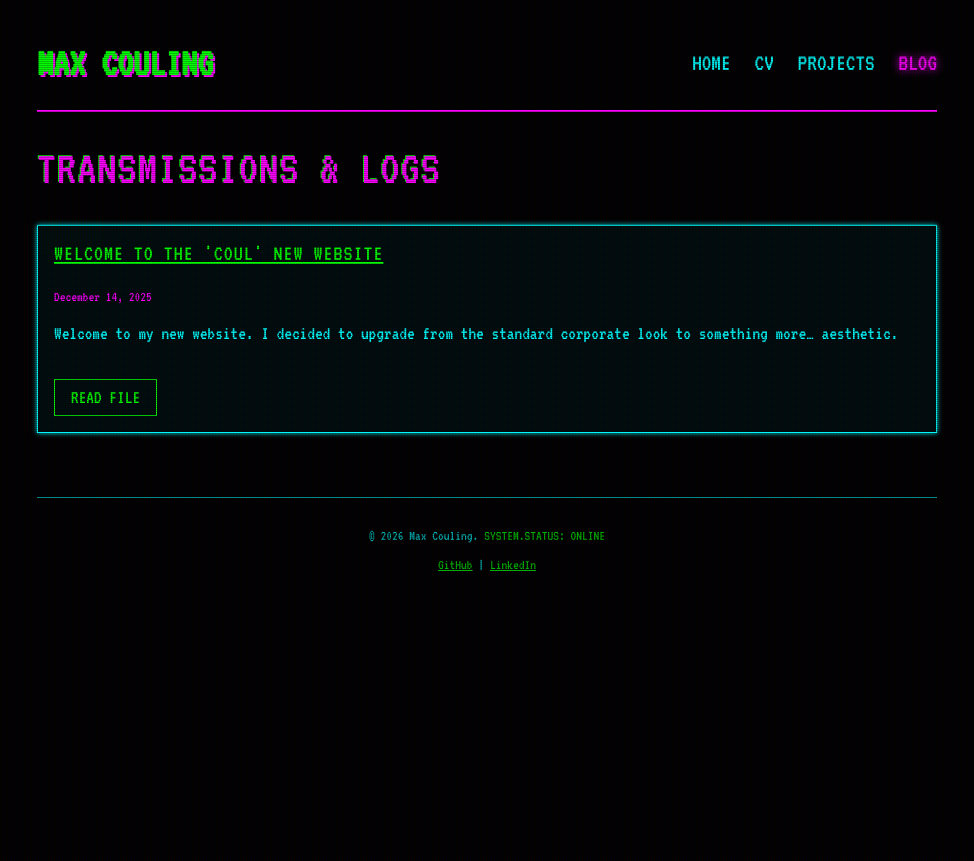
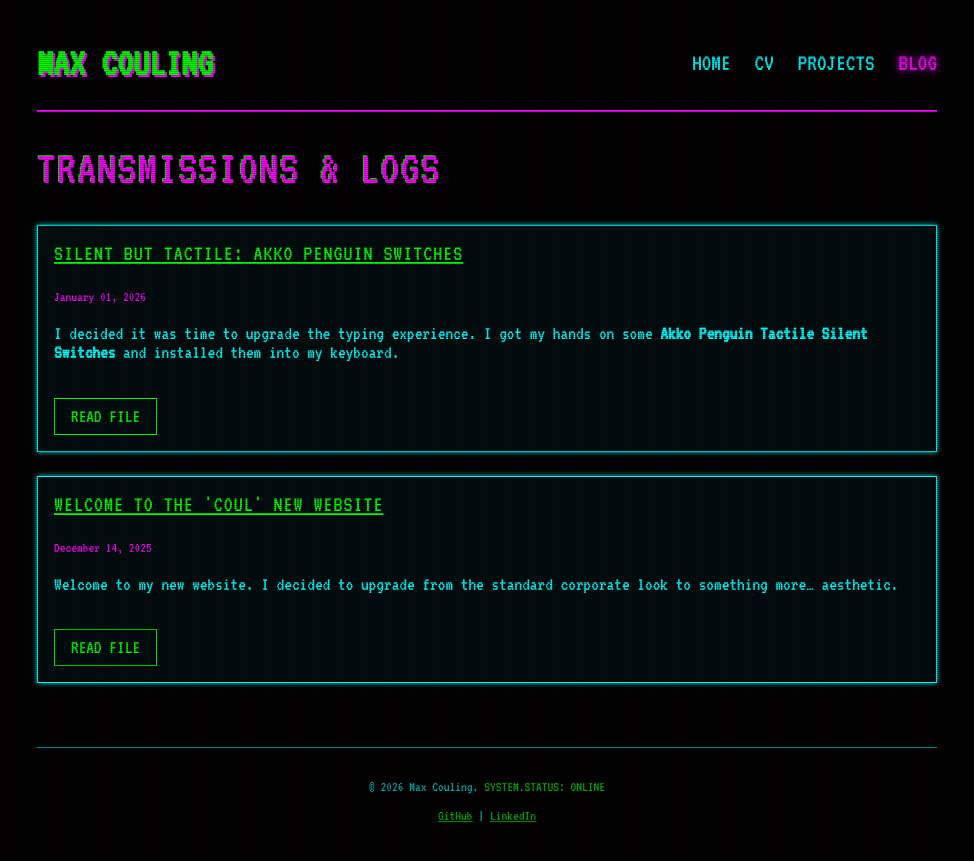
Before and after one commit to MaxCouling/Retro_Portfolio, a Jekyll site: the page built from blog.html, in a window 1280 px wide. Shown: the top 861 px of the page, without its empty margins (153-1127 px from the left). Built offline with Jekyll 4.4.1, drawn with Linux system fonts in a browser that asks for light colours.

Commit message:
Added entry for keyboard upgrade

```diff
--- /dev/null
+++ b/_posts/2026-01-01-akko-penguin-switches.md
@@ -0,0 +1,20 @@
+---
+layout: post
+title:  "Silent but Tactile: Akko Penguin Switches"
+date:   2026-01-01 14:00:00 +1300
+categories: hardware
+---
+
+I decided it was time to upgrade the typing experience. I got my hands on some **Akko Penguin Tactile Silent Switches** and installed them into my keyboard.
+
+The goal was to get that satisfying tactile bump without the loud clack that wakes up my girlfriend and the dog. These switches are incredibly silent and feel smooth.
+
+Check out the process and the shots:
+
+![Switch Detail](/assets/images/hardware/Key1.JPG)
+
+![Switch Side View](/assets/images/hardware/Key2.JPG)
+
+![Keyboard Assembly](/assets/images/hardware/Key3.JPG)
+
+![Finished Keyboard](/assets/images/hardware/Key4.JPG)
--- a/assets/css/style.css
+++ b/assets/css/style.css
@@ -181,8 +181,9 @@ footer {
   padding-top: 1rem;
 }
 
-/* Project Content Styles */
-.project-content img {
+/* Project and Post Content Styles */
+.project-content img,
+.post-content img {
   max-width: 45%;
   height: auto;
   border: 1px solid var(--text-primary);
@@ -192,7 +193,9 @@ footer {
 }
 
 @media (max-width: 600px) {
-  .project-content img {
+
+  .project-content img,
+  .post-content img {
     max-width: 100%;
     margin: 10px 0;
   }
```
Also changed, not shown: 4 other files.
